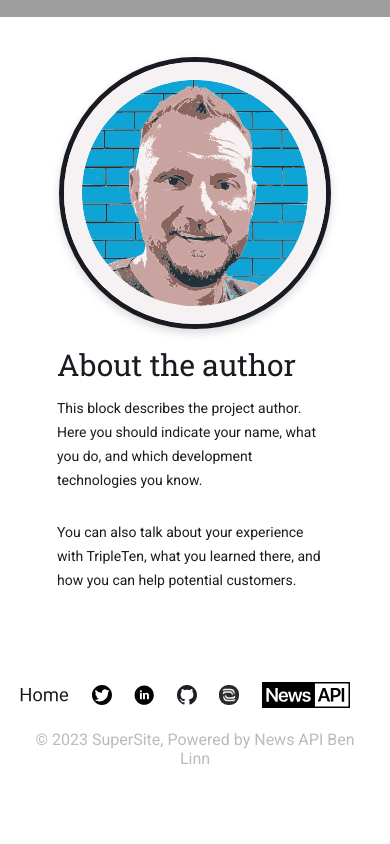
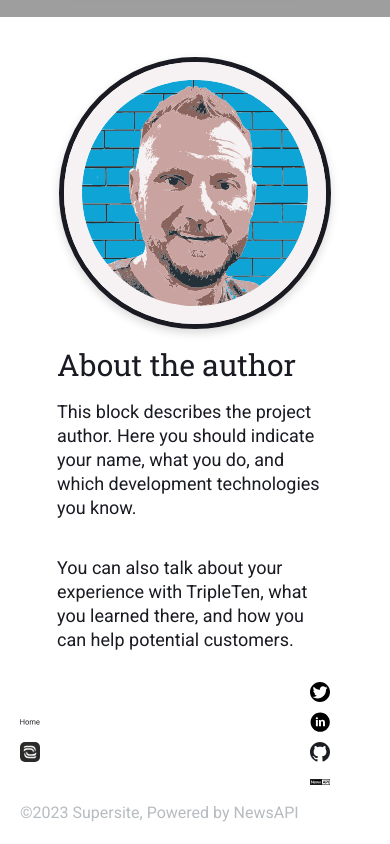
Before and after one commit to blinn26/project-name-frontend, a React (Create React App) app: page / in a window 390 px wide. Shown: the part 550-1394 px from the top of the page. Before the commit the page ends 1338 px from the top, so only its background shows below. Built offline with nearby package versions, Linux system fonts and the light colour scheme; grey boxes are pictures that could not be loaded.

Commit message:
foooter save

```diff
--- a/src/components/About/About.css
+++ b/src/components/About/About.css
@@ -149,7 +149,7 @@
   }
 
   .about__text {
-    font-size: 14px;
+
     margin-right: 20px;
   }
 }
--- a/src/components/Footer/Footer.css
+++ b/src/components/Footer/Footer.css
@@ -1,22 +1,22 @@
 .footer {
-  max-width: 1440px;
+  display: flex;
+  justify-content: space-between;
+  align-items: center;
+  padding: 32px 106px;
+  background-color: #fff;
+}
+
+.footer__left {
   display: flex;
   align-items: center;
-
-  justify-content: space-between;
-  padding: 32px 106px;
-  background-color: white;
 }
 
 .footer__copyright {
-  font-family: "Roboto", 'Arial', sans-serif;
-  font-weight: 400;
+  font-family: "Roboto", sans-serif;
   font-size: 16px;
-  line-height: 22px;
   color: #b6bcbf;
   margin: 0;
-  margin: 0;
-  line-height: 117%;
+  line-height: 1.375;
 }
 
 .footer__links {
@@ -26,144 +26,79 @@
 
 .footer__button {
   border: none;
+  background-color: transparent;
   padding: 0;
-  height: auto;
-  background-color: transparent;
+  height: fit-content;
+  display: flex;
 }
 
-.footer__icon-twitter {
-  height: 24px;
-}
-
+.footer__home-icon,
 .footer__icon,
-.footer__home-icon,
 .footer__tripleten-icon,
-.footer__icon-twitter {
+.footer__icon-twitter,
+.footer__api-icon {
+  width: 24px;
   height: 24px;
   margin-right: 40px;
-
-}
-
-.footer__api-icon {
-  height: 30px;
-}
-
-.footer__home-icon {
-  width: 49px;
-  font-family: "Roboto", 'Arial', sans-serif;
-  font-size: 18px;
-  color: #1A1B22;
-}
-
-.footer__tripleten-icon {
-  align-self: center;
-  height: 25px;
-  border-radius: 9px;
+  transition: opacity 0.3s;
 }
 
 .footer__home-icon:hover,
 .footer__icon:hover,
 .footer__tripleten-icon:hover,
-.footer__api-button:hover,
+.footer__api-icon:hover,
 .footer__icon-twitter:hover {
   opacity: 0.6;
   cursor: pointer;
 }
 
-@media screen and (min-width: 768px) and (max-width: 1439px) {
-  .footer {
-    max-width: 1440px;
-    display: flex;
-    align-items: center;
-    justify-content: space-between;
-    padding: 52px 19px;
-    background-color: white;
-
-  }
-}
-
-@media only screen and (max-width: 767px) {
+@media screen and (max-width: 767px) {
   .footer {
     flex-direction: column-reverse;
-    align-items: center;
+    align-items: flex-start;
     padding: 20px;
   }
 
   .footer__copyright {
-    order: -1;
+    white-space: nowrap;
+    flex-direction: column;
+    display: flex;
     width: 100%;
-    text-align: center;
-    margin-top: 20px;
+    color: var(--simulator-gray-text, #B6BCBF);
+    font-size: 16px;
+    font-family: Roboto;
+    line-height: 22px;
+
   }
 
   .footer__links {
-    order: 1;
+    width: 100%;
     flex-direction: row;
-    flex-wrap: wrap;
     justify-content: space-between;
-    align-items: center;
-    width: 100%;
-    max-height: 170px;
-  }
-
-  .footer__home-button,
-  .footer__tripleten-icon,
-  .footer__button:not(.footer__home-button) {
-    margin-right: 20px;
-  }
-
-  .footer__icon,
-  .footer__home-icon,
-  .footer__tripleten-icon,
-  .footer__icon-twitter {
-    height: 20px;
-    margin-right: 0px;
-  }
-
-  .footer__api-icon {
-    height: 26px;
-  }
-}
-
-@media only screen and (max-width: 320px) {
-  .footer {
-    flex-direction: column-reverse;
-    align-items: center;
-    padding: 20px;
-  }
-
-  .footer__copyright {
-    order: -1;
-    width: 100%;
-    text-align: center;
-    margin-top: 20px;
-  }
-
-  .footer__links {
-    flex-direction: column;
-    align-items: center;
-    justify-content: space-between;
-    width: 100%;
-    max-height: 170px;
     flex-wrap: wrap;
   }
 
-  .footer__home-button,
-  .footer__tripleten-icon,
-  .footer__button:not(.footer__home-button) {
-    margin-bottom: 20px;
+  .footer__links-left,
+  .footer__links-right {
+    display: flex;
+    flex-direction: column;
+    align-items: center;
   }
 
-  .footer__icon,
-  .footer__home-icon,
-  .footer__tripleten-icon,
-  .footer__icon-twitter {
-    height: 20px;
-    margin-right: 20px;
-    cursor: pointer;
+  .footer__links-right {
+    align-items: flex-end;
   }
 
+  .footer__button {
+    margin-bottom: 10px;
+  }
+
+  .footer__home-icon,
+  .footer__icon,
+  .footer__tripleten-icon,
+  .footer__icon-twitter,
   .footer__api-icon {
-    height: 22px;
+    width: 20px;
+    height: 20px;
   }
 }
--- a/src/components/Footer/Footer.js
+++ b/src/components/Footer/Footer.js
@@ -9,16 +9,18 @@ import home from '../../images/home.svg';
 import apiLogo from '../../images/NewsAPILogo.svg';
 
 const Footer = () => {
-  const handleNavigation = (url) => {
+  const handleNavigation = (url, event) => {
+    event.preventDefault();
     window.open(url, '_blank');
   };
 
   return (
     <footer className='footer'>
       <div className='footer__left'>
-        <p className='footer__copyright'>© 2023 SuperSite, Powered by News API Ben Linn</p>
+        <p className='footer__copyright'>©2023 Supersite, Powered by NewsAPI</p>
       </div>
       <nav className='footer__links'>
+        <div className='footer__links-left'>
           <Link
             to='/'
             className='footer__button footer__home-button'>
@@ -28,52 +30,55 @@ const Footer = () => {
               className='footer__home-icon'
             />
           </Link>
-        <button
-          onClick={() => handleNavigation('https://twitter.com/createdbyben26')}
+          <a
+            onClick={(event) => handleNavigation('https://practicum.com', event)}
+            className='footer__button'>
+            <img
+              alt='tripleten logo'
+              src={tripleten}
+              className='footer__tripleten-icon'
+            />
+          </a>
+        </div>
+        <div className='footer__links-right'>
+          <a
+            onClick={(event) => handleNavigation('https://twitter.com/createdbyben26', event)}
             className='footer__button'>
             <img
               alt='Twitter logo'
               src={twitter}
               className='footer__icon-twitter'
             />
-        </button>
+          </a>
 
-        <button
-          onClick={() => handleNavigation('https://www.linkedin.com/in/ben-linn-coding4l/')}
+          <a
+            onClick={(event) => handleNavigation('https://www.linkedin.com/in/ben-linn-coding4l/', event)}
             className='footer__button'>
             <img
               alt='LinkedIn logo'
               src={linkedIn}
               className='footer__icon'
             />
-        </button>
-        <button
-          onClick={() => handleNavigation('https://github.com/blinn26')}
+          </a>
+          <a
+            onClick={(event) => handleNavigation('https://github.com/blinn26', event)}
             className='footer__button'>
             <img
               alt='Github logo'
               src={github}
               className='footer__icon'
             />
-        </button>
-        <button
-          onClick={() => handleNavigation('https://practicum.com')}
-          className='footer__button'>
-          <img
-            alt='tripleten logo'
-            src={tripleten}
-            className='footer__tripleten-icon'
-          />
-        </button>
-        <button
-          onClick={() => handleNavigation('https://newsapi.org')}
+          </a>
+          <a
+            onClick={(event) => handleNavigation('https://newsapi.org', event)}
             className='footer__button footer__api-button'>
             <img
               alt='nlogo'
               src={apiLogo}
               className='footer__api-icon'
             />
-        </button>
+          </a>
+        </div>
       </nav>
     </footer>
   );
```
Lines whose indentation alone changed are shown as unchanged.
